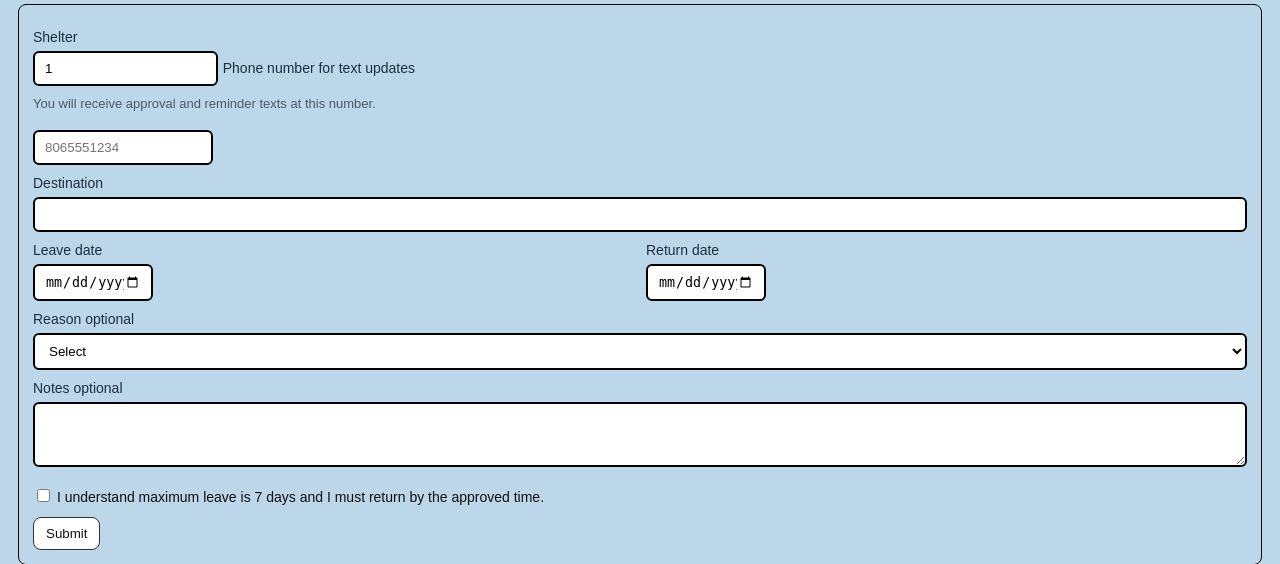
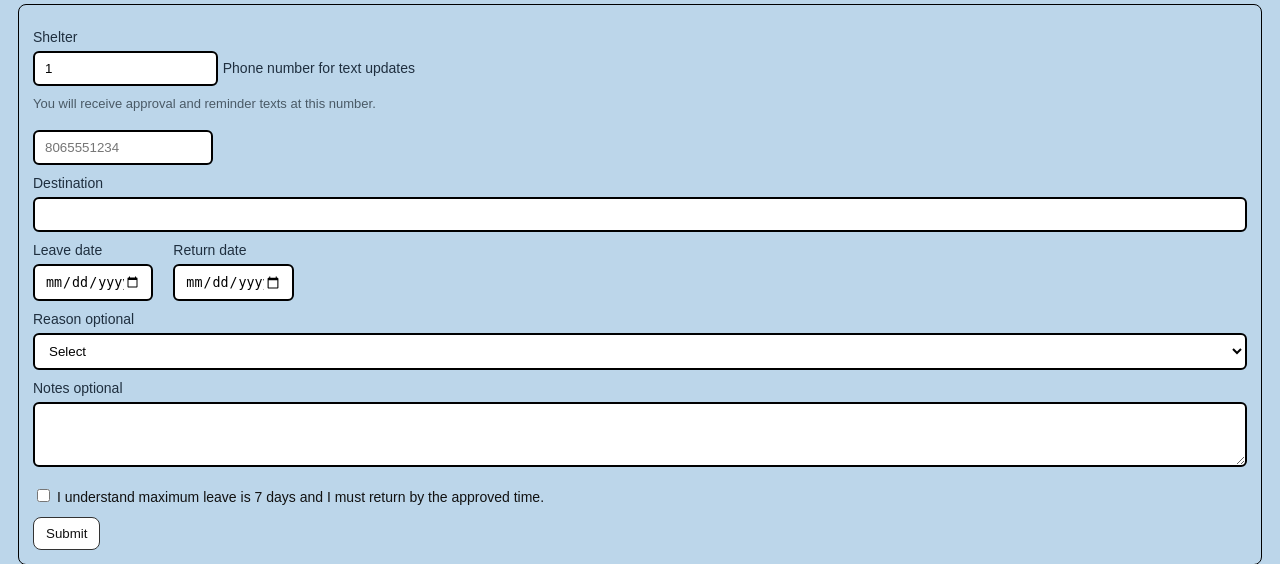
Before and after one commit to Jack409M/shelter-kiosk, a Flask app: page /leave in a window 1280 px wide. Shown: the part 295-859 px from the top of the page. Run offline with Flask 3, Linux system fonts and the light colour scheme; the visitor is signed in with stand-in values (Sample User, id 1); data that the repository does not hold is empty; some libraries are stand-ins or nearby versions.

Commit message:
Update styles.css

```diff
--- a/static/styles.css
+++ b/static/styles.css
@@ -376,3 +376,10 @@ input.date-box {
   max-width: 15ch;
   display: inline-block;
 }
+
+/* Leave request date row layout */
+.grid.date-grid {
+  grid-template-columns: max-content max-content;
+  justify-content: start;
+  gap: 20px;
+}
```
